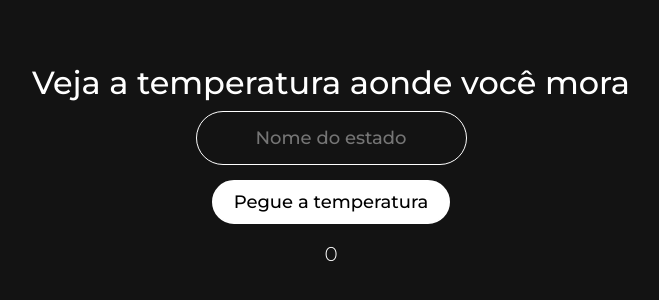
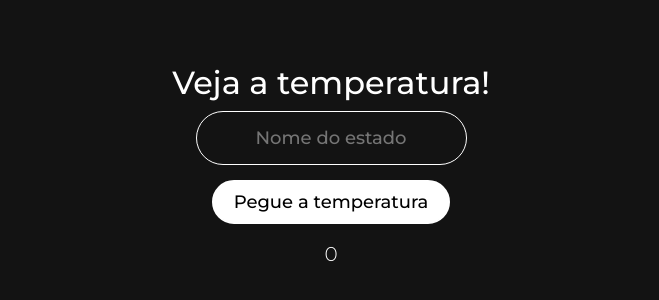
Before and after one commit to Maarsyo/weatherapp, a React (Create React App) app: page / in a window 1280 px wide. Shown: the part 180-480 px from the top of the page, without its empty margins (309-968 px from the left). Built offline with nearby package versions, Linux system fonts and the light colour scheme.

Commit message:
Update App.js

```diff
--- a/src/App.js
+++ b/src/App.js
@@ -48,7 +48,7 @@ export default class App extends React.Component {
     return (
       <React.Fragment>
         <div className="div">
-          <h1 style={{ textAlign: 'center' }}>Veja a temperatura aonde você mora</h1>
+          <h1 style={{ textAlign: 'center' }}>Veja a temperatura!</h1>
           <InputCity getTemperature={this.getTemperature} /> <br />
           <h2>{data}</h2>
         </div>
```
